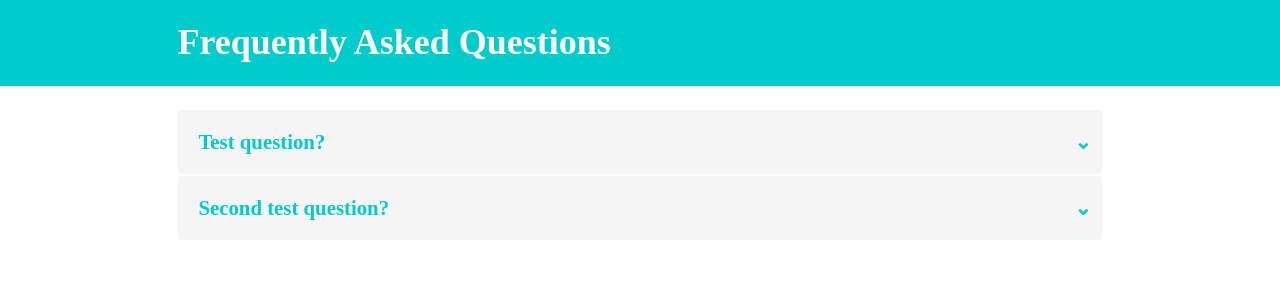
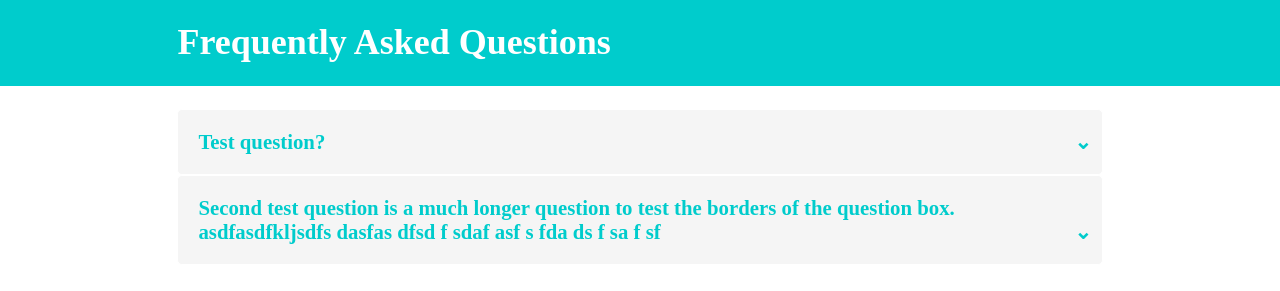
Before and after one commit to lukeg90/matchapp-static, a Gatsby site: page /faq in a window 1280 px wide. Built offline with nearby package versions, Linux system fonts and the light colour scheme; Gatsby itself is replaced by a stand-in of ours.

Commit message:
Update Pages “faq”

```diff
--- a/content/frequently-asked-questions.md
+++ b/content/frequently-asked-questions.md
@@ -12,7 +12,9 @@ qanda:
       purus. Praesent dapibus, urna vel malesuada elementum, arcu lorem
       imperdiet dui, quis finibus turpis nisi sed enim. Integer vulputate felis
       orci, finibus accumsan ligula pulvinar nec. In at consectetur leo.
-  - question: Second test question?
+  - question: "Second test question is a much longer question to test the borders of
+      the question box. asdfasdfkljsdfs dasfas dfsd f sdaf asf s fda ds f sa f
+      sf "
     answer: Lorem ipsum dolor sit amet, consectetur adipiscing elit. Nullam lectus
       urna, lobortis a fermentum in, viverra sit amet arcu. Nam molestie lacinia
       nisi, vel vehicula augue aliquam pharetra. Vestibulum quam urna,
```
